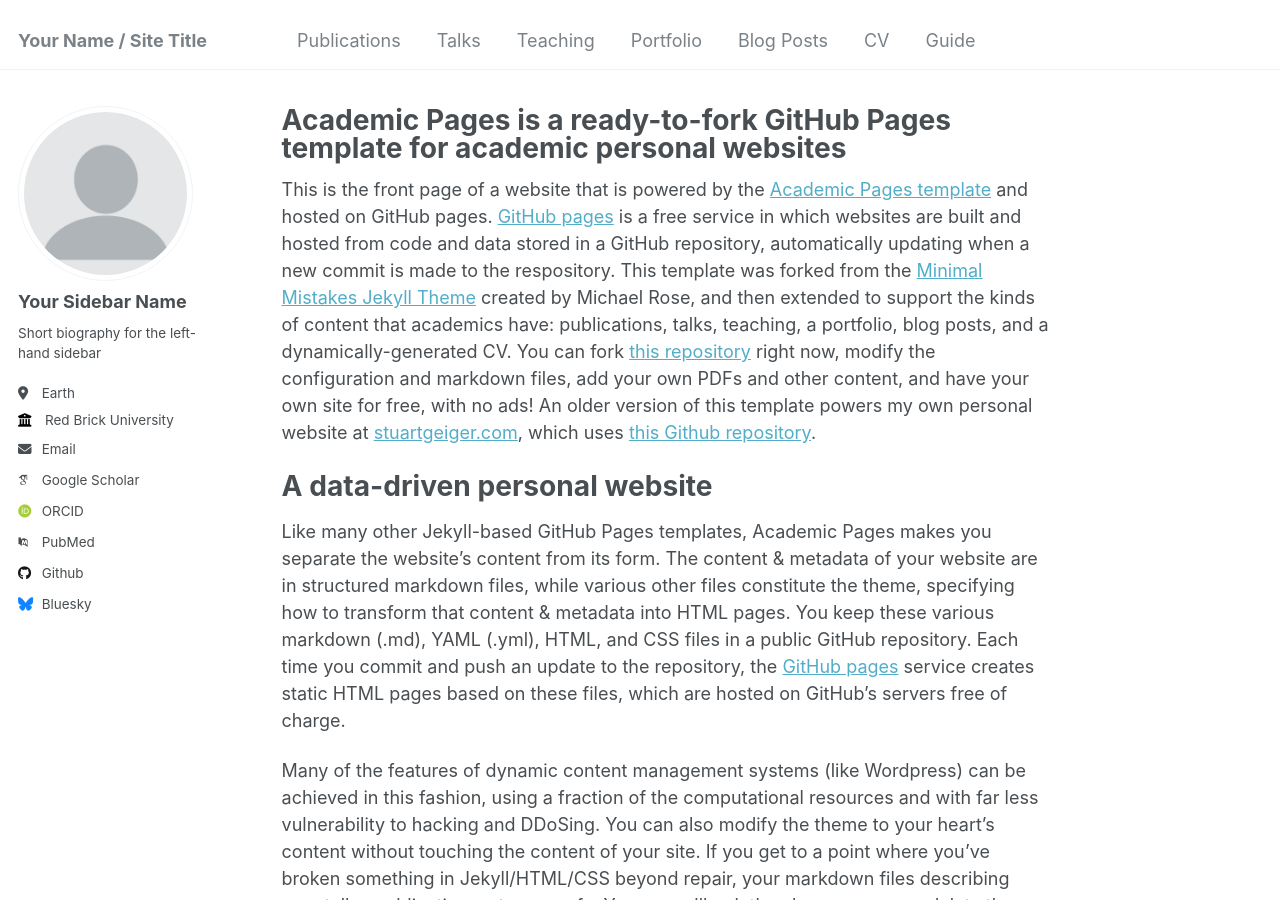
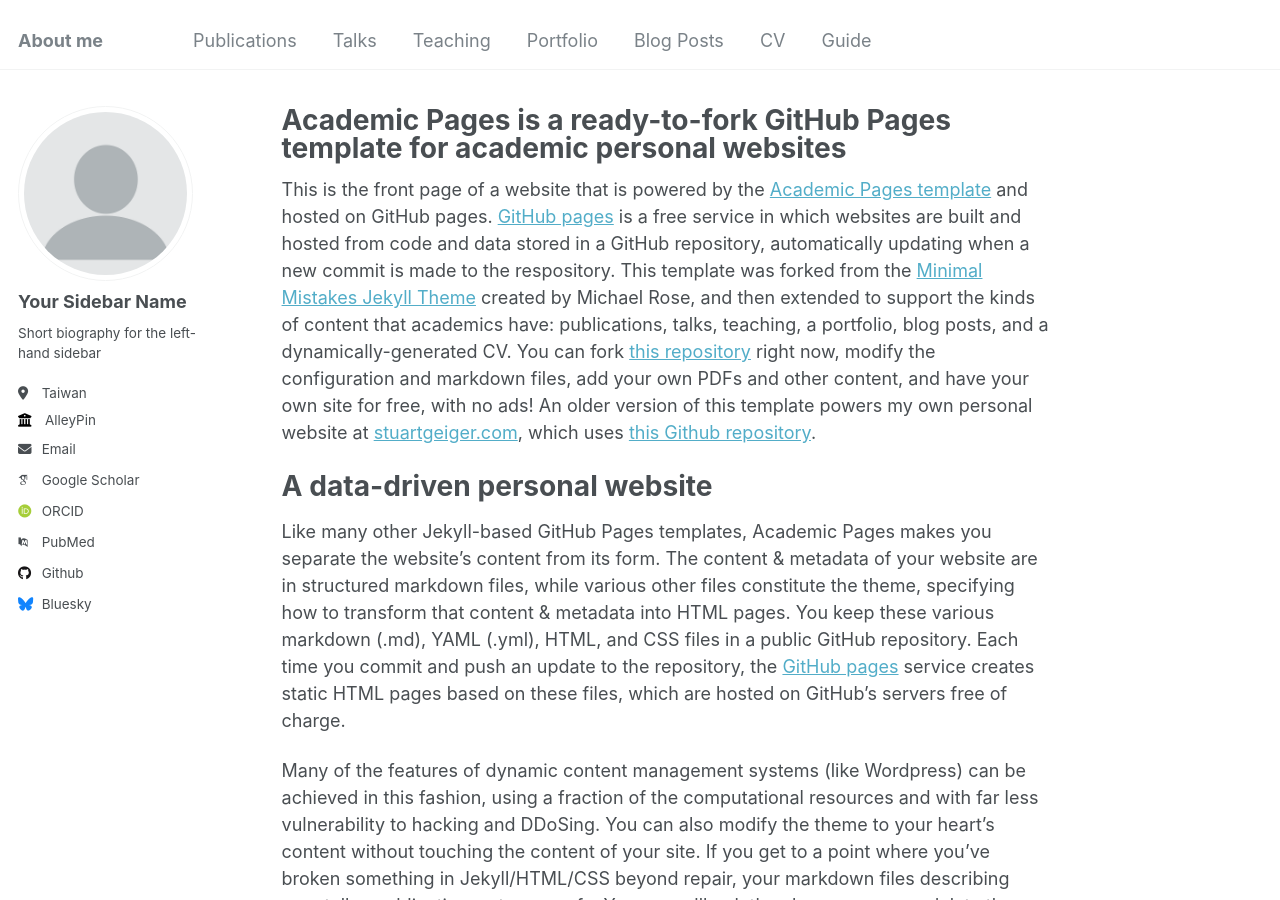
Before and after one commit to CuriousJianXu/CuriousJianXu.github.io, a Jekyll site: the page built from _pages/about.md, in a window 1280 px wide and 900 px high. Built offline with Jekyll 4.4.1, drawn with Linux system fonts in a browser that asks for light colours; some web fonts are replaced.

Commit message:
Update _config.yml

```diff
--- a/_config.yml
+++ b/_config.yml
@@ -8,11 +8,11 @@
 
 # Basic Site Settings
 locale                   : "en-US"
-title                    : "Your Name / Site Title"
+title                    : "About me"
 title_separator          : "-"
 name                     : &name "Your Name"
 description              : &description "personal description"
-url                      : https://academicpages.github.io # the base hostname & protocol for your site e.g. "https://mmistakes.github.io"
+url                      : https://curiousjianxu.github.io # the base hostname & protocol for your site e.g. "https://mmistakes.github.io"
 baseurl                  : "" # the subpath of your site, e.g. "/blog"
 repository               : "academicpages/academicpages.github.io"
 
@@ -25,10 +25,10 @@ author:
   name             : "Your Sidebar Name"
   pronouns         : # example: "she/her"
   bio              : "Short biography for the left-hand sidebar"
-  location         : "Earth"
-  employer         : "Red Brick University"
+  location         : "Taiwan"
+  employer         : "AlleyPin"
   uri              : # URL
-  email            : "none@example.org"
+  email            : "jianxuchen.se@gmail.com"
 
   # Academic websites
   arxiv            : # URL - Update with the correct link to your profile
```
